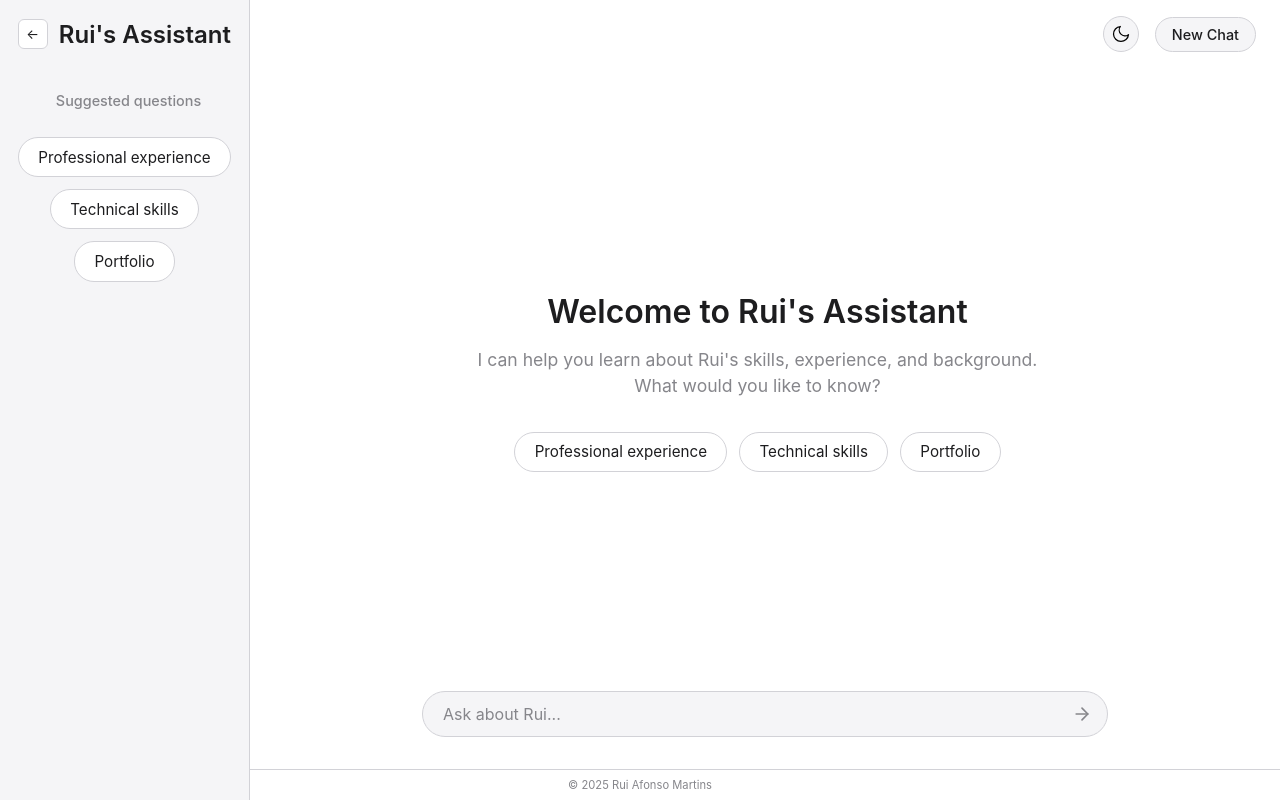
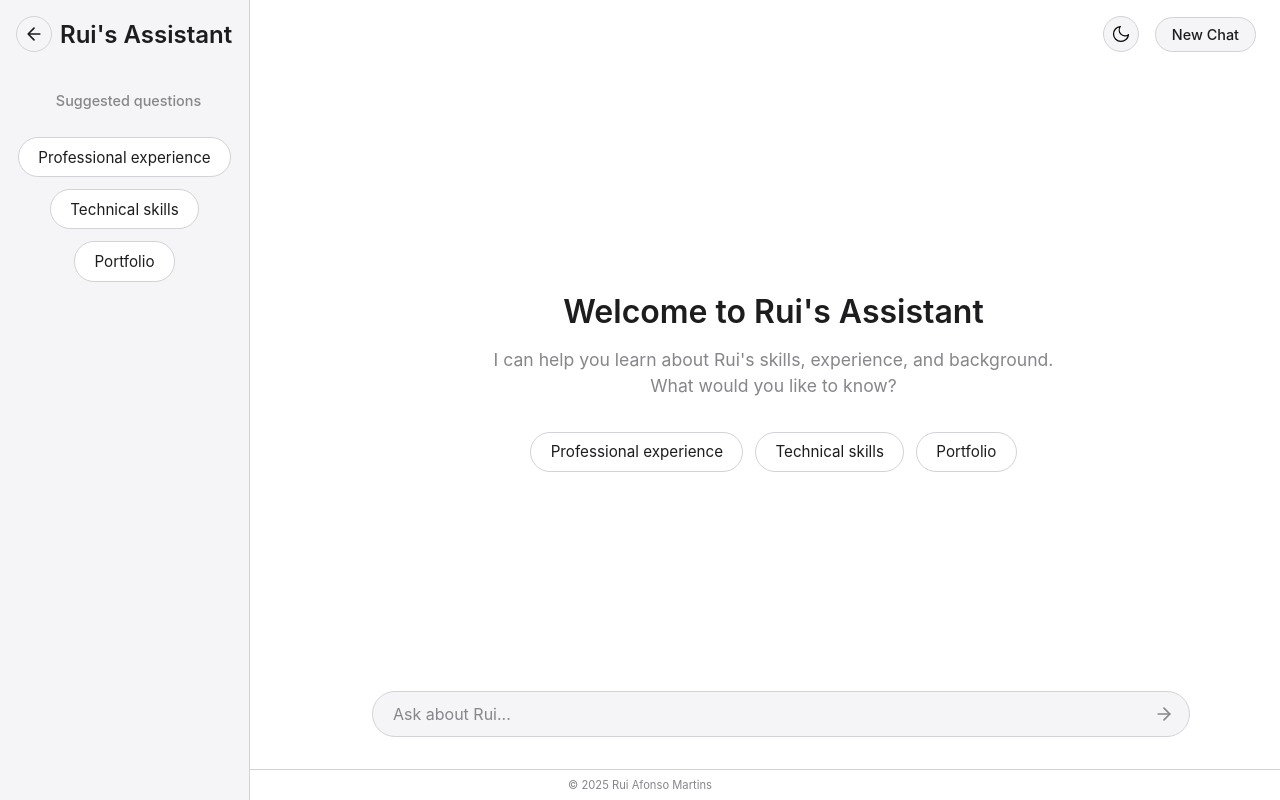
Before and after one commit to rafonsomartins/MyOwnRAG, a React (Create React App) app in the folder frontend/: page / in a window 1280 px wide. Built offline with nearby package versions, Linux system fonts and the light colour scheme.

Commit message:
updated frontend

```diff
--- a/frontend/src/App.css
+++ b/frontend/src/App.css
@@ -18,7 +18,6 @@
 	--button-dark: #2c2c2e;
 }
 
-/* Base styles */
 * {
 	margin: 0;
 	padding: 0;
@@ -43,13 +42,12 @@ html {
 	flex-direction: column;
 	height: 100vh;
 	width: 100vw;
-	overflow: hidden; /* Change from auto to hidden */
+	overflow: hidden;
 	background-color: var(--background-light);
 	color: var(--text-light);
 	transition: all 0.3s ease;
 }
 
-/* Dark mode */
 .dark-mode {
 	background-color: var(--background-dark);
 	color: var(--text-dark);
@@ -83,11 +81,10 @@ html {
 	color: var (--text-secondary-dark);
 }
 
-/* Header styles */
 .header {
 	position: fixed;
 	width: 100%;
-	z-index: 20;  /* Increased z-index */
+	z-index: 20;
 	background-color: var(--background-light);
 }
 
@@ -102,7 +99,7 @@ html {
 	transition: transform 0.3s cubic-bezier(0.4, 0, 0.2, 1);
 	transform: translateX(-100%);
 	will-change: transform;
-	z-index: 1;  /* Add z-index */
+	z-index: 1;
 }
 
 .header.sidebar-open .header-title-bg {
@@ -115,7 +112,7 @@ html {
 	align-items: center;
 	padding: 1rem 1.5rem;
 	position: relative;
-	z-index: 25;  /* Higher z-index than header and sidebar */
+	z-index: 25;
 }
 
 .dark-mode .header-title-bg {
@@ -180,15 +177,14 @@ html {
 	stroke-linejoin: round;
 }
 
-/* Chat container */
 .chat-container {
 	flex: 1;
 	display: flex;
 	flex-direction: column;
 	width: 100%;
-	max-width: 1000px;  /* Add max-width */
-	margin: 0 auto;     /* Center the container */
-	padding: 1rem 2rem; /* Increase horizontal padding */
+	max-width: 1100px;
+	margin: 0 auto;
+	padding: 1rem 2rem;
 	transition: all 0.5s cubic-bezier(0.4, 0, 0.2, 1);
 	transform: translateZ(0);
 	backface-visibility: hidden;
@@ -202,7 +198,7 @@ html {
 	margin-left: auto;
     margin-right: auto;
     padding-left: calc(250px + 2rem);
-    padding-right: 2rem;
+    padding-right: calc(1rem - 250px);
 }
 
 @media (max-width: 1200px) {
@@ -224,7 +220,7 @@ html {
 	padding: 1rem 0;
 	scroll-behavior: smooth;
 	scrollbar-gutter: stable;
-	min-height: 0; /* Important for flex child scrolling */
+	min-height: 0;
 	transition: all 0.5s cubic-bezier(0.4, 0, 0.2, 1);
 	transform: translateZ(0);
 	backface-visibility: hidden;
@@ -234,7 +230,6 @@ html {
 	padding-bottom: -2000px;
 }
 
-/* Welcome section */
 .welcome-section {
 	display: flex;
 	flex-direction: column;
@@ -289,11 +284,10 @@ html {
 	border-color: var(--primary-color);
 }
 
-/* Message styles */
 .message {
 	display: flex;
 	flex-direction: column;
-	margin-bottom: 1rem;
+	margin-bottom: 2rem;
 	max-width: 100%;
 	animation: fadeIn 0.3s ease;
 }
@@ -311,11 +305,14 @@ html {
 .message-content {
 	border-radius: 12px;
 	overflow: hidden;
-	max-width: 85%;
 	padding: 0.75rem 1rem;
 	margin-bottom: 4px;
-	width: 100%;
+	width: auto;
+	min-width: 50%;
 	max-width: 80%;
+	height: auto;
+	word-wrap: break-word;
+    white-space: pre-wrap;
 }
 
 .assistant-message .message-content {
@@ -329,6 +326,9 @@ html {
 .user-message .message-content {
 	background-color: var(--user-message-bg-light);
 	margin-left: auto;
+	width: auto;
+	min-width: 50%;
+	max-width: 80%;
 }
 
 .message-header {
@@ -386,7 +386,6 @@ html {
 	display: none;
 }
 
-/* Typing indicator */
 .typing-indicator {
 	display: flex;
 	align-items: center;
@@ -420,7 +419,6 @@ html {
 	40% { transform: translateY(-0.5rem); }
 }
 
-/* Input container */
 .input-container {
 	padding: 1rem 0;
 	position: sticky;
@@ -498,7 +496,6 @@ html {
 	stroke-linejoin: round;
 }
 
-/* Footer */
 .footer {
 	padding: 0.5rem;
 	text-align: center;
@@ -507,7 +504,6 @@ html {
 	color: var(--text-secondary-light);
 }
 
-/* Responsive adjustments */
 @media (max-width: 768px) {
 	.header h1 {
 	font-size: 1.2rem;
@@ -531,14 +527,13 @@ html {
 	}
 }
 
-/* Add sidebar styles */
 .main-content {
 	padding-top: 60px;
 	display: flex;
 	flex: 1;
 	overflow: hidden;
 	position: relative;
-	min-height: calc(100vh - 60px); /* Adjust to account for header */
+	min-height: calc(100vh - 60px);
 }
 
 .sidebar {
@@ -547,12 +542,12 @@ html {
 	left: 0;
 	height: 100%;
 	width: 250px;
-	background: var(--message-bg-light); /* Bot message background color */
+	background: var(--message-bg-light);
 	border-right: 1px solid var(--border-light);
 	transition: transform 0.3s cubic-bezier(0.4, 0, 0.2, 1);
 	will-change: transform;
-	padding-top: 60px; /* Height of header */
-	z-index: 15;  /* Make sure it's lower than header */
+	padding-top: 60px;
+	z-index: 15;
 }
 
 .sidebar .suggested-questions {
@@ -569,43 +564,36 @@ html {
 	opacity: 0;
 }
 
-/* Update the toggle button style */
 .sidebar-toggle {
 	position: static;
-  width: 30px;
-  height: 30px;
+	background-color: var(--button-light);
 	border: 1px solid var(--border-light);
-  background: var(--button-light);
-  color: var(--text-light);
-  cursor: pointer;
-  z-index: 25;
-  border-radius: 6px;
-  margin-left: -0.4rem;
+	border-radius: 50%;
+	width: 36px;
+	height: 36px;
 	display: flex;
 	align-items: center;
 	justify-content: center;
-  transform: none;
-  transition: all 0.2s ease;
-  margin-right: 0.7rem;
+	cursor: pointer;
+	transition: all 0.3s ease;
+	margin-right: 0.5rem;
+	margin-left: -0.5rem;
+	color: var(--text-light);
+	z-index: 25;
 }
 
-/* Base hover state */
 .sidebar-toggle:hover {
 	background-color: var(--border-light);
 }
 
-/* When sidebar is open */
 .header.sidebar-open .sidebar-toggle {
-  background-color: var(--background-light);
+	background-color: var(--button-light);
 }
 
 .header.sidebar-open .sidebar-toggle:hover {
-  background-color: var(--primary-color);
-  color: white;
-  border-color: var(--primary-color);
+	background-color: var(--border-light);
 }
 
-/* Dark mode adjustments */
 .dark-mode .sidebar-toggle {
 	background-color: var(--button-dark);
 	color: var(--text-dark);
@@ -613,22 +601,19 @@ html {
 }
 
 .dark-mode .sidebar-toggle:hover {
-  background-color: var(--message-bg-dark); /* Lighter hover color */
+	background-color: var(--border-light);
 }
 
 .dark-mode .header.sidebar-open .sidebar-toggle {
-  background-color: var(--background-dark);
+	background-color: var(--button-dark);
 }
 
 .dark-mode .header.sidebar-open .sidebar-toggle:hover {
-  background-color: var(--primary-color);
-  color: white;
-  border-color: var(--primary-color);
+	background-color: var(--border-light);
 }
 
-/* Dark mode adjustments */
 .dark-mode .sidebar {
-	background: var(--message-bg-dark); /* Bot message background color in dark mode */
+	background: var(--message-bg-dark);
 	border-color: var(--border-dark);
 }
 
@@ -647,7 +632,6 @@ html {
 	background-color: var(--background-dark);
 }
 
-/* Add styles for the suggestions label */
 .suggestions-label {
   color: var(--text-secondary-light);
   font-size: 0.9rem;
--- a/frontend/src/App.js
+++ b/frontend/src/App.js
@@ -36,20 +36,6 @@ useEffect(() => {
 }, []);
 
 useEffect(() => {
-	const messagesContainer = document.querySelector('.messages');
-
-	const handleWheel = (e) => {
-	if (messagesContainer) {
-		messagesContainer.scrollTop += e.deltaY;
-		e.preventDefault();
-	}
-	};
-
-	messagesContainer?.addEventListener('wheel', handleWheel, { passive: false });
-	return () => messagesContainer?.removeEventListener('wheel', handleWheel);
-}, []);
-
-useEffect(() => {
 	localStorage.setItem('darkMode', JSON.stringify(darkMode));
 }, [darkMode]);
 
@@ -78,23 +64,6 @@ useEffect(() => {
 }, []);
 
 useEffect(() => {
-	const messagesContainer = document.querySelector('.messages');
-
-	const handleWheel = (e) => {
-	if (messagesContainer) {
-		messagesContainer.scrollTop += e.deltaY / 2;
-		e.preventDefault();
-	}
-	};
-
-	messagesContainer?.addEventListener('wheel', handleWheel, { passive: false });
-
-	return () => {
-	messagesContainer?.removeEventListener('wheel', handleWheel);
-	};
-}, []);
-
-useEffect(() => {
 	if (textareaRef.current) {
 	textareaRef.current.style.height = 'auto';
 	textareaRef.current.style.height = `${Math.min(textareaRef.current.scrollHeight, 150)}px`;
@@ -113,6 +82,10 @@ const handleSubmit = async (e) => {
 	if (textareaRef.current) {
 	textareaRef.current.style.height = 'auto';
 	}
+
+	setTimeout(() => {
+		textareaRef.current?.focus();
+	}, 0);
 
 	try {
 	const response = await fetch('http://localhost:8000/query', {
@@ -147,6 +120,9 @@ const handleSubmit = async (e) => {
 	}]);
 	} finally {
 	setLoading(false);
+	setTimeout(() => {
+		textareaRef.current?.focus();
+	}, 0);
 	}
 };
 
@@ -264,7 +240,13 @@ return (
 		<div className="header-content">
 		<div className="header-left">
 			<button onClick={() => setSidebarOpen(!sidebarOpen)} className="sidebar-toggle">
-				{sidebarOpen ? '←' : '→'}
+				<svg viewBox="0 0 24 24" width="20" height="20">
+					{sidebarOpen ? (
+						<path d="M19 12H5M12 19l-7-7 7-7" stroke="currentColor" fill="none" strokeWidth="2" strokeLinecap="round" strokeLinejoin="round"/>
+					) : (
+						<path d="M5 12h14M12 5l7 7-7 7" stroke="currentColor" fill="none" strokeWidth="2" strokeLinecap="round" strokeLinejoin="round"/>
+					)}
+				</svg>
 			</button>
 			<h1>Rui's Assistant</h1>
 		</div>
```
Also changed, not shown: 1 other file (tests, documents, lock files or other folders). Lines whose indentation alone changed are shown as unchanged.
